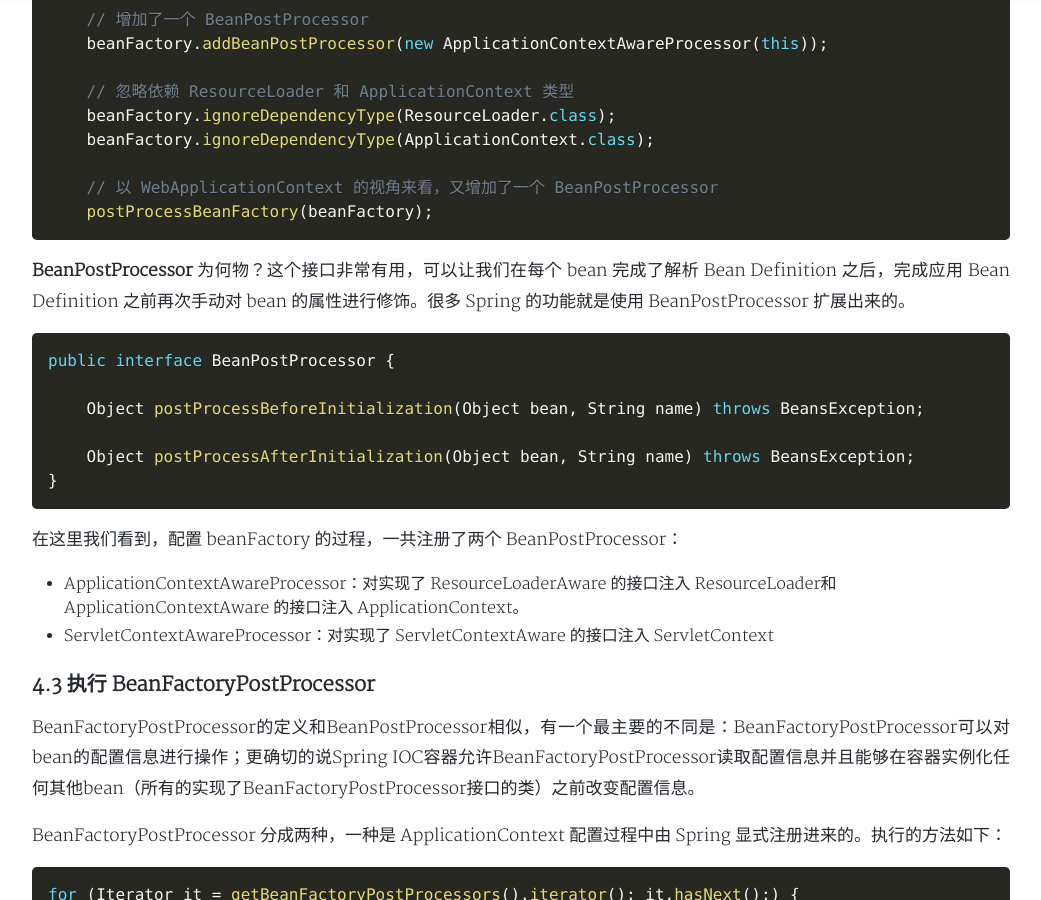
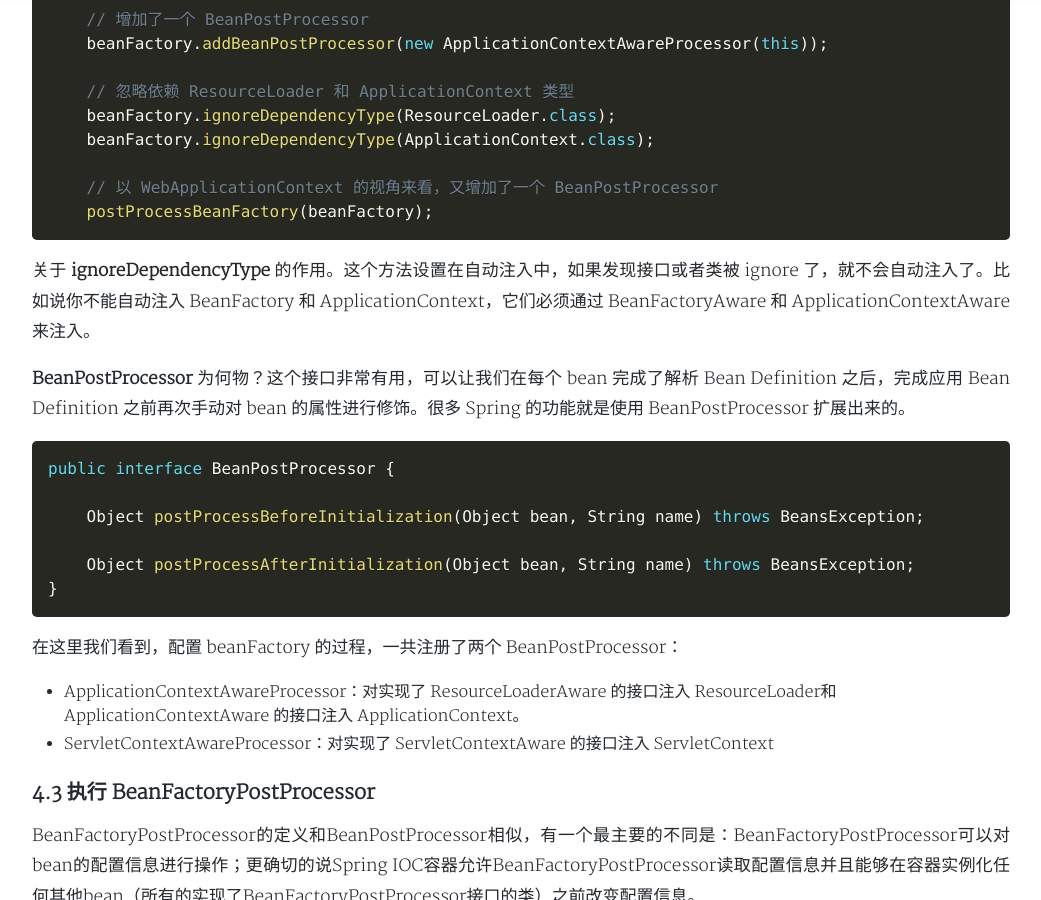
Before and after one commit to lsgggg123/lsgggg123.github.io, a Jekyll site: the page built from _posts/2018-04-24-Spring源码分析系列文章值之1-IoC.md, in a window 1280 px wide and 900 px high, scrolled down 15875 px. Shown: the whole window, without its empty margins (119-1160 px from the left). Built offline with Jekyll 4.4.1, drawn with Linux system fonts in a browser that asks for light colours; nearby versions of some CDN libraries; comment, search, counter and statistics services are not loaded; a style sheet for code colours, icons or effects is not loaded.

Commit message:
update content

````diff
--- a/_posts/2018-04-24-Spring源码分析系列文章值之1-IoC.md
+++ b/_posts/2018-04-24-Spring源码分析系列文章值之1-IoC.md
@@ -531,6 +531,8 @@ protected void loadBeanDefinition(Element ele) {
     postProcessBeanFactory(beanFactory);
 ```
 
+关于 **ignoreDependencyType** 的作用。这个方法设置在自动注入中，如果发现接口或者类被 ignore 了，就不会自动注入了。比如说你不能自动注入 BeanFactory 和 ApplicationContext，它们必须通过 BeanFactoryAware 和 ApplicationContextAware 来注入。
+
 **BeanPostProcessor** 为何物？这个接口非常有用，可以让我们在每个 bean 完成了解析 Bean Definition 之后，完成应用 Bean Definition 之前再次手动对 bean 的属性进行修饰。很多 Spring 的功能就是使用 BeanPostProcessor 扩展出来的。
 
 ```java
````
